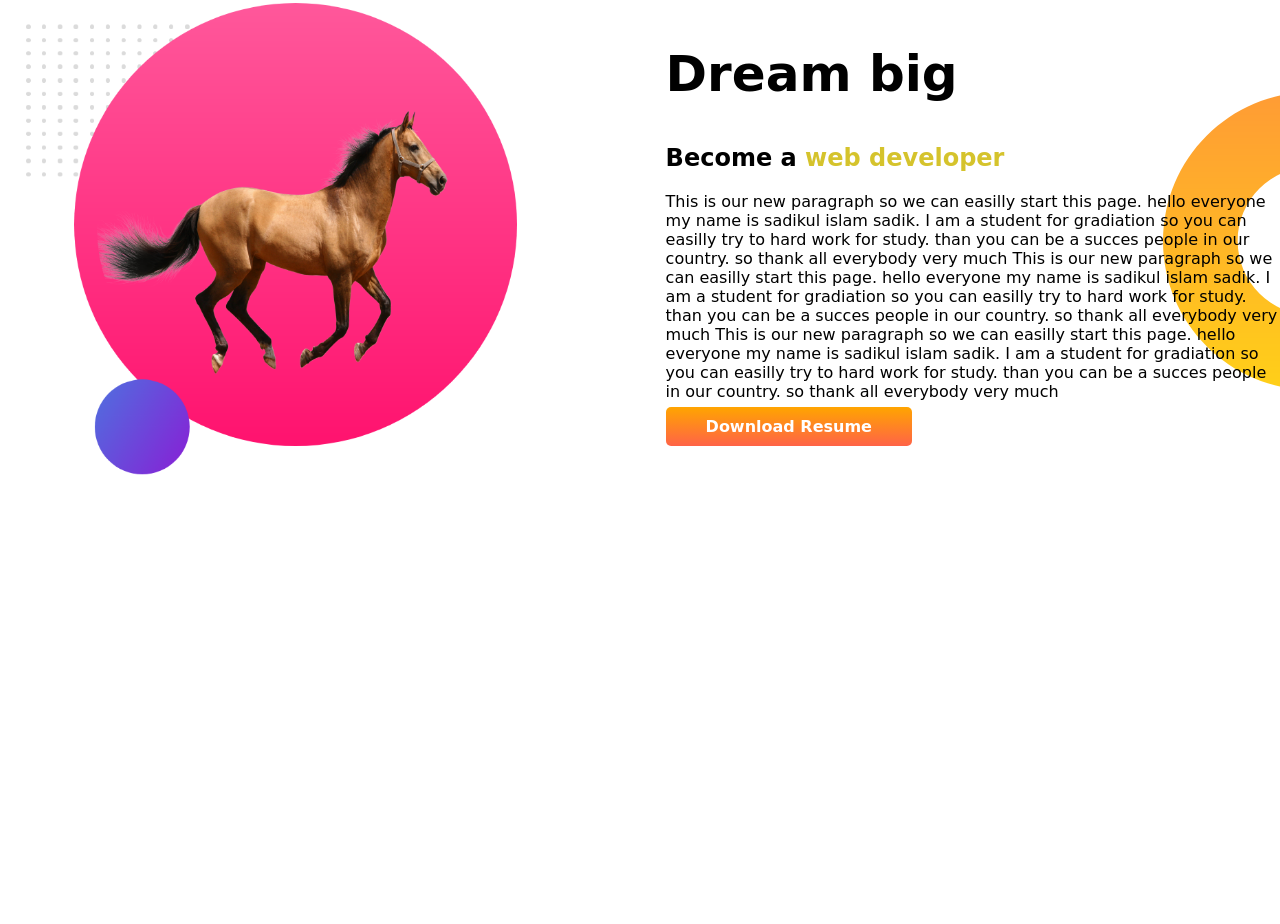
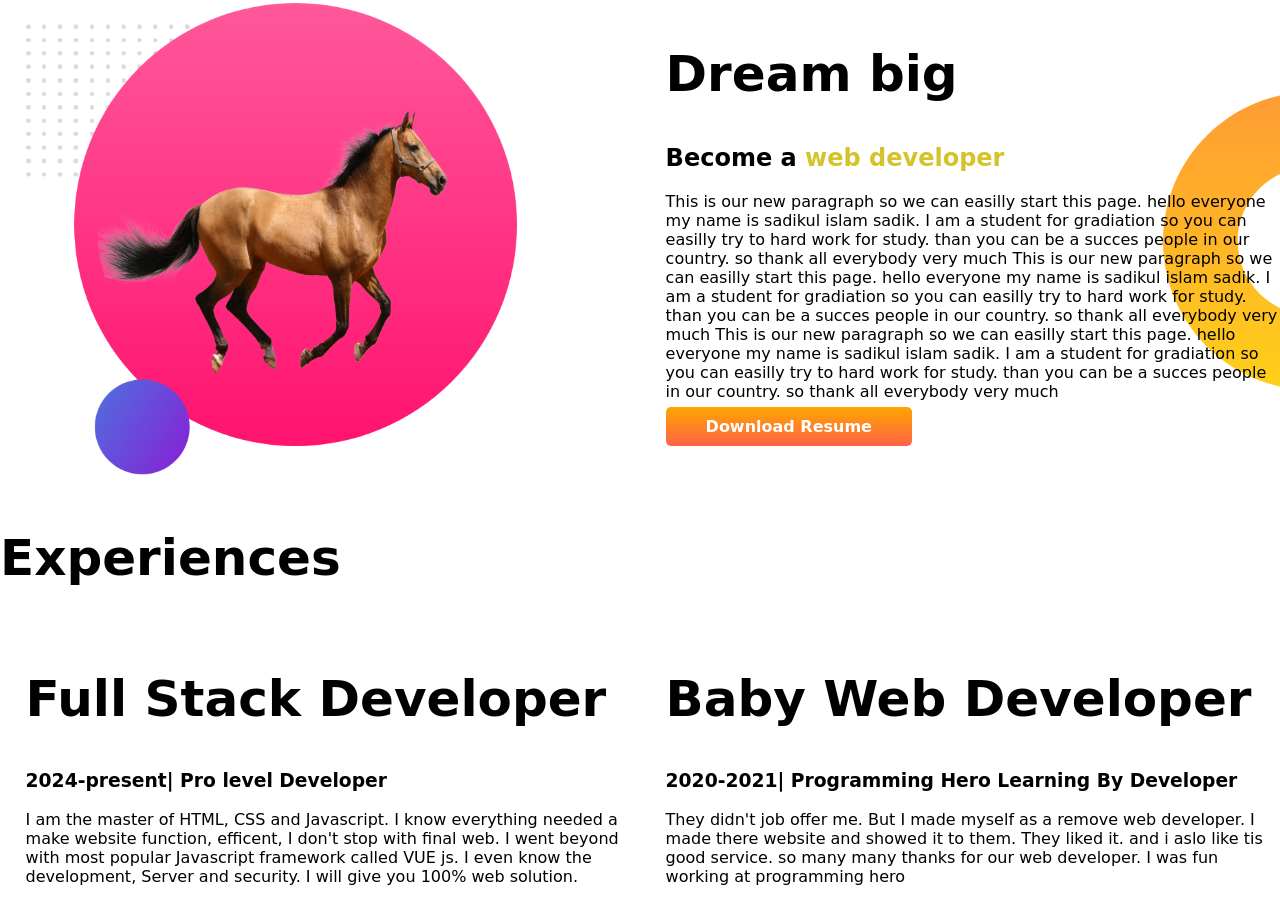
Before and after one commit to Sadik0122/developer-portfolio, a plain HTML site: page index.html in a window 1280 px wide. Shown: the part 781-1705 px from the top of the page. Before the commit the page ends 1310 px from the top, so only its background shows below. Drawn offline with Linux system fonts and the light colour scheme; a web font is replaced by a local one.

Commit message:
Full stack developer

```diff
--- a/index.html
+++ b/index.html
@@ -1,6 +1,6 @@
 <!DOCTYPE html>
 <html lang="en">
-
+<html>
 <head>
    <meta charset="UTF-8">
    <meta http-equiv="X-UA-Compatible" content="IE=edge">
@@ -14,7 +14,7 @@
 </head>
 
 <body>
-   <section class="top-banner">
+   <section class="top-banner flexible-container">
       <div class="half-width">
          <h1>Welcome to our programming course</h1>
          <h1>This is <span class="orange-color">for developer</span></h1>
@@ -38,7 +38,7 @@
    <p class="mama">This is our input text<input type="text"></p>
    <p class="bokkor">bokkor mama facebook password dai na <input type="password"></p><br><br><br><br>
 
-   <section class="dream-big">
+   <section class="dream-big flexible-container">
       <div class="half-width">
          <img src="developer-portfolio-master/images/horse.png" alt="">
       </div>
@@ -57,6 +57,26 @@
          <a class="link-button" target="_blank" href="https://www.youtube.com/watch?v=Khy_fxUGaQM">Download Resume</a>
       </div>
    </section>
+
+   <section class="experience-area">
+      <h1>Experiences</h1>
+         <div class="flexible-container">
+            <div class="half-width">
+               <h1>Full Stack Developer</h1>
+               <h3>2024-present| Pro level Developer</h3>
+               <p>I am the master of HTML, CSS and Javascript. I know everything needed a make website function, efficent, I
+                  don't stop with final web. I went beyond with most popular Javascript framework called VUE js. I even know
+                  the development, Server and security. I will give you 100% web solution.</p>
+            </div>
+
+            <div class="half-width">
+               <h1>Baby Web Developer</h1>
+               <h3>2020-2021| Programming Hero Learning By Developer</h3>
+               <p>They didn't job offer me. But I made myself as a remove web developer. I made there website and showed it to
+                  them. They liked it. and i aslo like tis good service. so many many thanks for our web developer. I was fun
+                  working at programming hero</p>
+            </div>
+         </div>
+      </section>
 </body>
-
 </html>
--- a/style.css
+++ b/style.css
@@ -9,7 +9,7 @@ h1{
 .orange-color{
    color:rgba(255, 200, 18, 0.74);
 }
-section{
+.flexible-container{
    display:flex;
    margin-bottom: 50px;
 }
```
